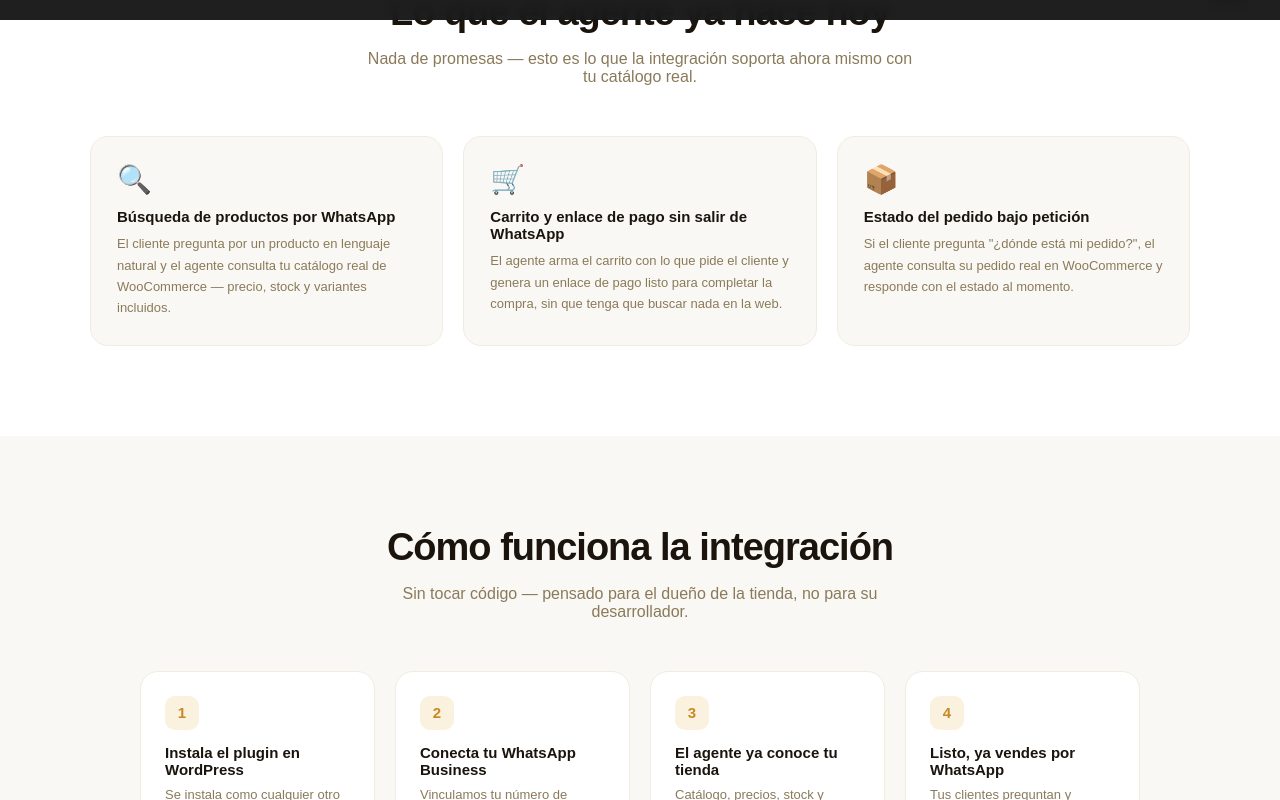
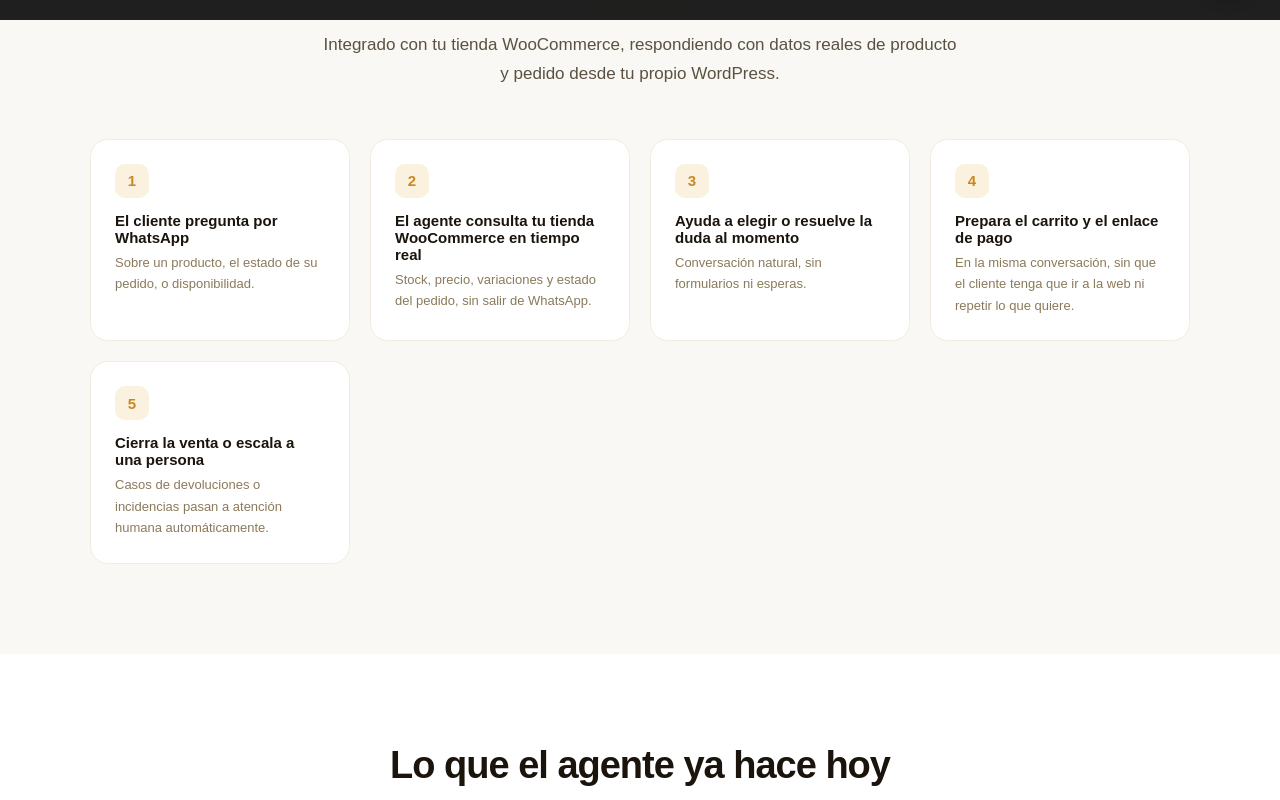
Before and after one commit to wongvdanny/innovapp, a Next.js app: page /agentes-ia-woocommerce in a window 1280 px wide. Shown: the part 780-1580 px from the top of the page. Built offline with nearby package versions, Linux system fonts and the light colour scheme; a web font is replaced by a local one.

Commit message:
Añade sección Cómo funciona diferenciada por segmento

```diff
--- /dev/null
+++ b/components/ComoFunciona.tsx
@@ -0,0 +1,39 @@
+export type PasoComoFunciona = { title: string; description: string }
+
+type ComoFuncionaProps = {
+  intro: string
+  steps: PasoComoFunciona[]
+}
+
+/**
+ * Sección "Cómo funciona", reutilizada (con contenido distinto) en las landings de
+ * Agentes IA. El id="como-funciona" se usa como ancla de un sitelink de Google Ads —
+ * no cambiar.
+ */
+export default function ComoFunciona({ intro, steps }: ComoFuncionaProps) {
+  return (
+    <section id="como-funciona" style={{ padding: '90px 24px', background: '#faf8f4' }}>
+      <div style={{ maxWidth: 1100, margin: '0 auto' }}>
+        <div style={{ textAlign: 'center', marginBottom: 50 }}>
+          <div style={{ display: 'inline-block', background: 'white', border: '1px solid #f1ece0', borderRadius: 100, padding: '5px 16px', fontSize: 11, fontWeight: 700, color: '#c98826', letterSpacing: 1, textTransform: 'uppercase', marginBottom: 16 }}>
+            Cómo funciona
+          </div>
+          <p style={{ fontSize: 17, color: '#5a5142', maxWidth: 640, margin: '0 auto', lineHeight: 1.7 }}>
+            {intro}
+          </p>
+        </div>
+        <div style={{ display: 'grid', gridTemplateColumns: 'repeat(auto-fit,minmax(220px,1fr))', gap: 20 }}>
+          {steps.map((step, i) => (
+            <div key={step.title} style={{ background: 'white', border: '1px solid #f1ece0', borderRadius: 18, padding: 24 }}>
+              <div style={{ width: 34, height: 34, borderRadius: 10, background: '#faf1de', color: '#c98826', display: 'flex', alignItems: 'center', justifyContent: 'center', fontSize: 15, fontWeight: 800, marginBottom: 14 }}>
+                {i + 1}
+              </div>
+              <div style={{ fontSize: 15, fontWeight: 700, color: '#1a140d', marginBottom: 6 }}>{step.title}</div>
+              <div style={{ fontSize: 13, color: '#8a7a5a', lineHeight: 1.65 }}>{step.description}</div>
+            </div>
+          ))}
+        </div>
+      </div>
+    </section>
+  )
+}
--- a/pages/agentes-ia-woocommerce.tsx
+++ b/pages/agentes-ia-woocommerce.tsx
@@ -3,7 +3,38 @@ import Seo from '../components/Seo'
 import Nav from '../components/Nav'
 import Footer from '../components/Footer'
 import ChatDemo from '../components/ChatDemo'
+import ComoFunciona from '../components/ComoFunciona'
 import { WHATSAPP_DEMO_ECOMMERCE_NUMBER } from '../components/WhatsAppBubble'
+
+const COMO_FUNCIONA_INTRO =
+  'Integrado con tu tienda WooCommerce, respondiendo con datos reales de producto y pedido desde tu propio WordPress.'
+
+const COMO_FUNCIONA_STEPS = [
+  {
+    title: 'El cliente pregunta por WhatsApp',
+    description: 'Sobre un producto, el estado de su pedido, o disponibilidad.',
+  },
+  {
+    title: 'El agente consulta tu tienda WooCommerce en tiempo real',
+    description: 'Stock, precio, variaciones y estado del pedido, sin salir de WhatsApp.',
+  },
+  {
+    title: 'Ayuda a elegir o resuelve la duda al momento',
+    description: 'Conversación natural, sin formularios ni esperas.',
+  },
+  {
+    // Nota: el original pedía "Detecta carritos abandonados y los recupera" -- esa
+    // función no existe en la integración real (sin cron ni modelo de carrito en el
+    // agente), así que este paso describe lo que sí ocurre hoy: cliente y agente arman
+    // el carrito y el enlace de pago en la misma conversación.
+    title: 'Prepara el carrito y el enlace de pago',
+    description: 'En la misma conversación, sin que el cliente tenga que ir a la web ni repetir lo que quiere.',
+  },
+  {
+    title: 'Cierra la venta o escala a una persona',
+    description: 'Casos de devoluciones o incidencias pasan a atención humana automáticamente.',
+  },
+]
 
 const CONVERSACION_WOOCOMMERCE = [
   { rol: 'cliente' as const, texto: 'Hola! Tenéis la zapatilla Runner Pro en talla 42?' },
@@ -17,7 +48,7 @@ export default function AgentesIaWoocommercePage() {
 
   const pasos = [
     ['1', 'Instala el plugin en WordPress', 'Se instala como cualquier otro plugin desde tu panel de WordPress, en unos minutos.'],
-    ['2', 'Conecta tu WhatsApp Business', 'Vinculamos tu número de WhatsApp Business con el agente — sin cambiar tu forma de atender ahora.'],
+    ['2', 'Te asignamos un WhatsApp Business dedicado al agente', 'Tu número de contacto actual sigue funcionando igual para lo que ya haces con él.'],
     ['3', 'El agente ya conoce tu tienda', 'Catálogo, precios, stock y pedidos de WooCommerce quedan disponibles para el agente desde el primer momento.'],
     ['4', 'Listo, ya vendes por WhatsApp', 'Tus clientes preguntan y compran directamente en la conversación, 24 horas al día.'],
   ]
@@ -93,6 +124,8 @@ export default function AgentesIaWoocommercePage() {
         </div>
       </section>
 
+      <ComoFunciona intro={COMO_FUNCIONA_INTRO} steps={COMO_FUNCIONA_STEPS} />
+
       <section style={{ padding: '90px 24px', background: 'white' }}>
         <div style={{ maxWidth: 1100, margin: '0 auto' }}>
           <div style={{ textAlign: 'center', marginBottom: 50 }}>
@@ -158,10 +191,10 @@ export default function AgentesIaWoocommercePage() {
 
       <section style={{ padding: '90px 24px', background: '#12141a', textAlign: 'center' }}>
         <h2 style={{ fontSize: 'clamp(24px,3.5vw,38px)', fontWeight: 700, letterSpacing: -1, marginBottom: 16, color: '#ece9e2' }}>
-          Prueba el agente con tu propio catálogo
+          Prueba el agente en acción
         </h2>
         <p style={{ fontSize: 16, color: '#97a0ac', maxWidth: 520, margin: '0 auto 40px' }}>
-          Te enseñamos el agente funcionando con productos reales de tu tienda WooCommerce, por WhatsApp.
+          Te enseñamos el agente funcionando en una conversación real por WhatsApp.
         </p>
         <div style={{ display: 'flex', gap: 14, justifyContent: 'center', flexWrap: 'wrap' }}>
           <a
```
Also changed, not shown: pages/agentes-ia-prestashop.tsx (+34 -1 lines), pages/agentes-ia.tsx (+29 -0 lines).
